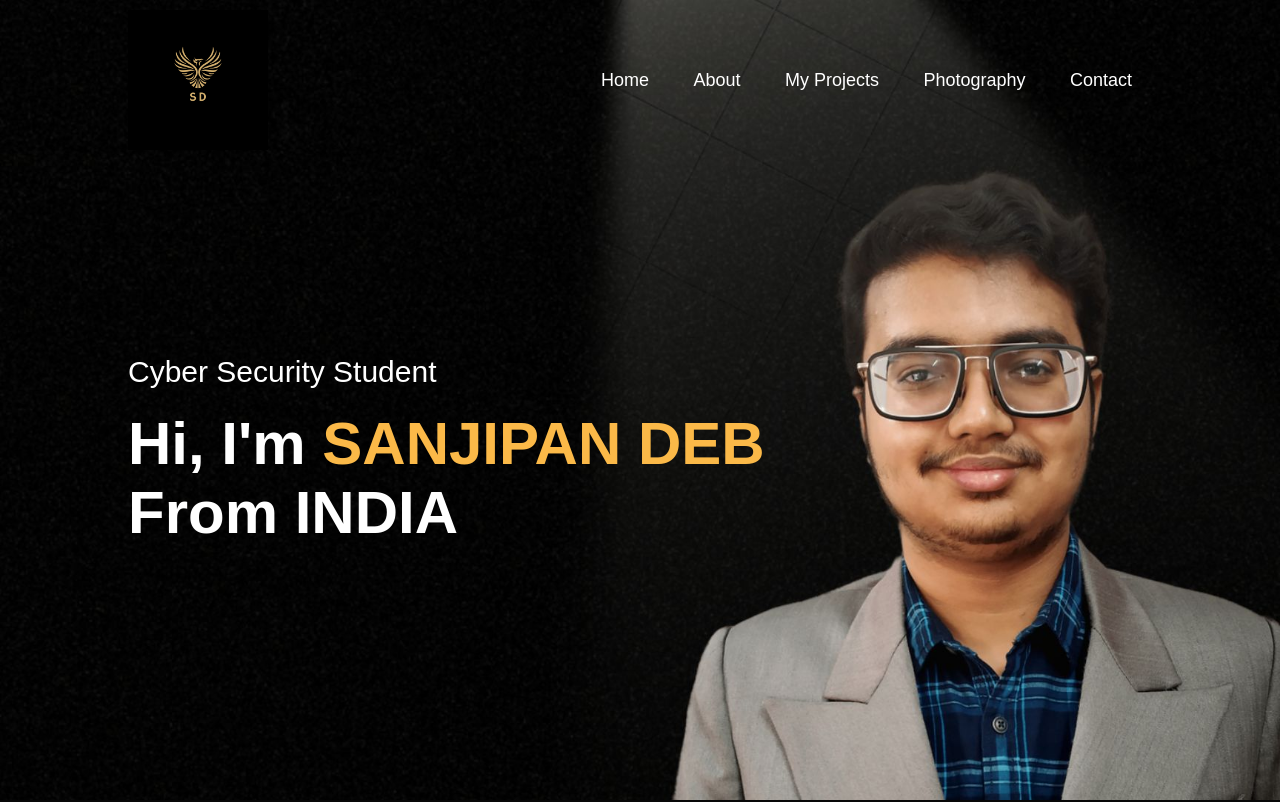
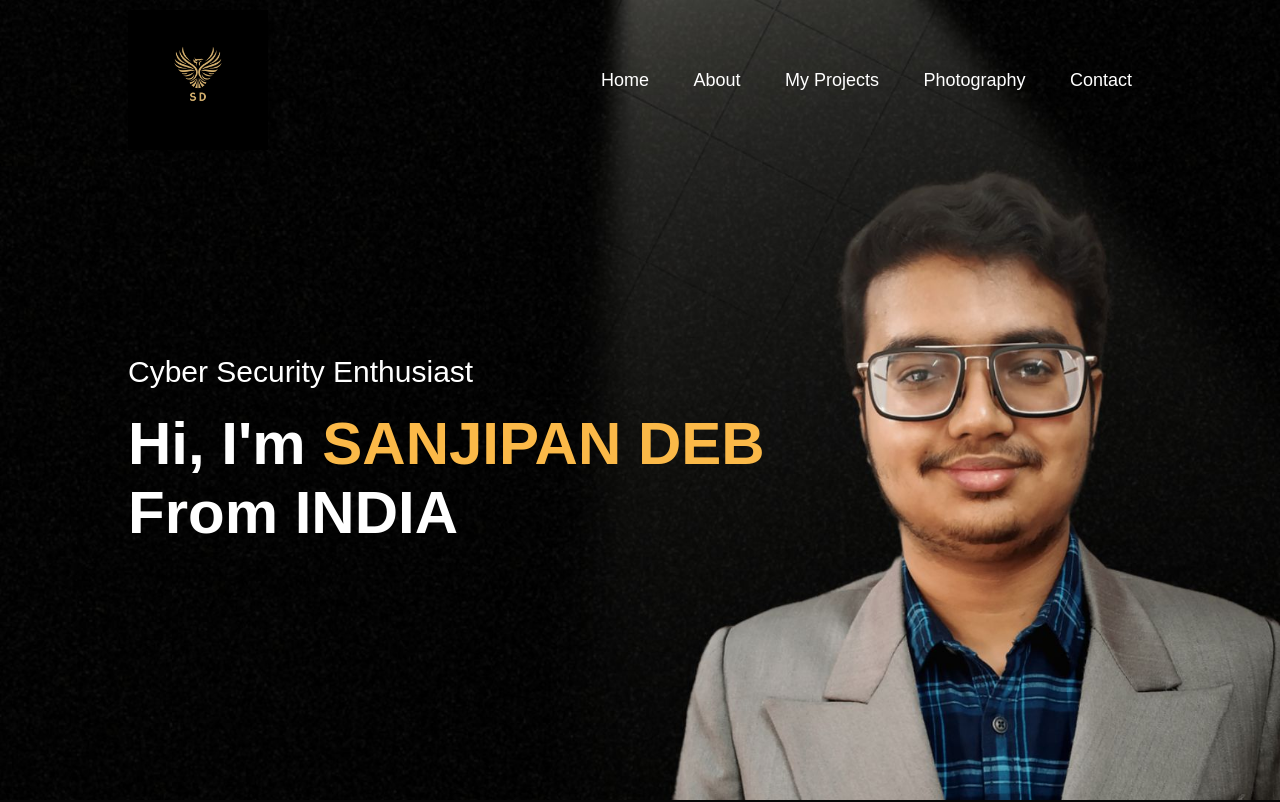
Before and after one commit to Sanjipan/Sanjipan.github.io, a plain HTML site: page index.html in a window 1280 px wide. Shown: the top 802 px of the page. Drawn offline with Linux system fonts and the light colour scheme; no server answers.

Commit message:
Initial Commit

```diff
--- a/index.html
+++ b/index.html
@@ -30,7 +30,7 @@
         </nav>
         <div class="header-text">
             <p>
-                Cyber Security Student
+                Cyber Security Enthusiast
             </p>
             <h1>
                 Hi, I'm <span>SANJIPAN DEB</span><br>From INDIA
```
Also changed, not shown: 1 other file.
